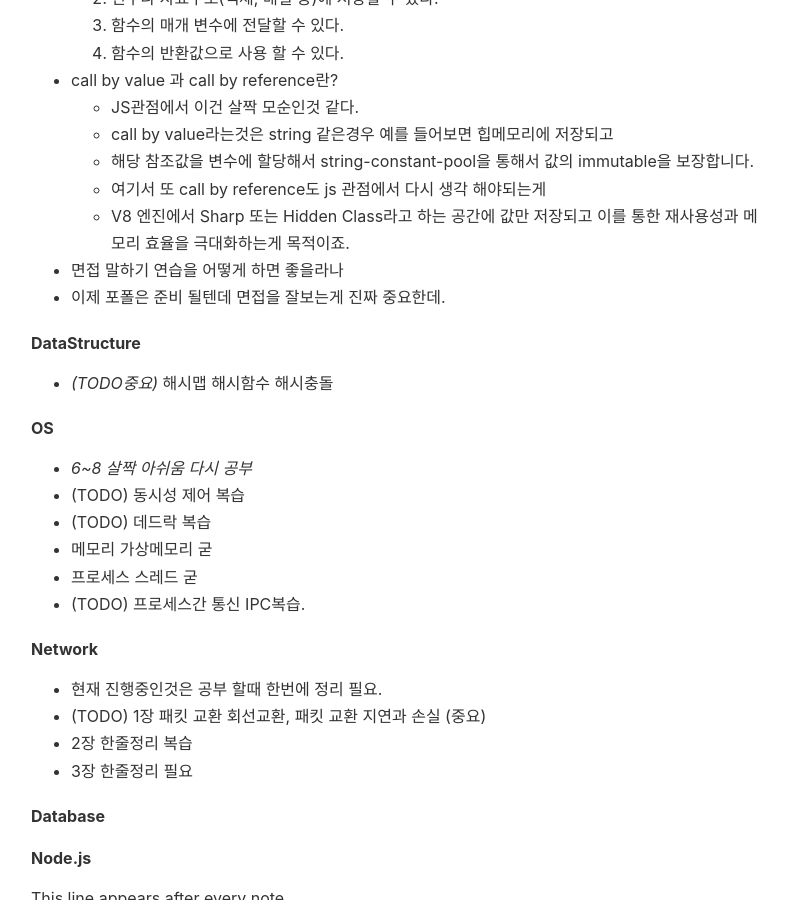
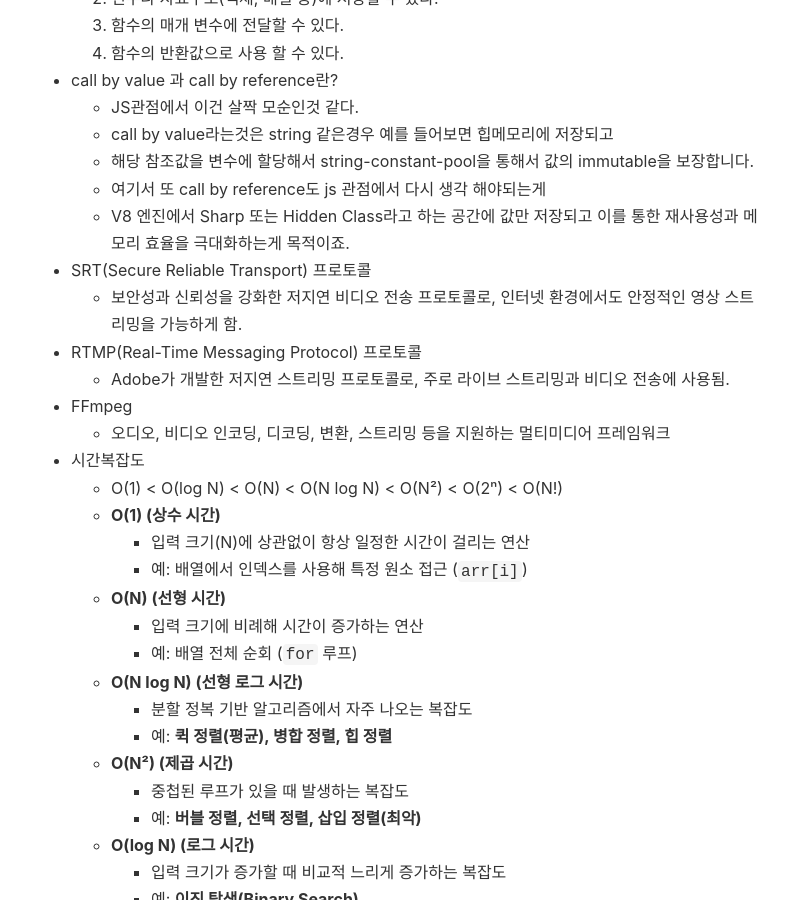
Before and after one commit to yanggwangseong/Article, a Jekyll site: the page built from _notes/TIL/TIL.md, in a window 1280 px wide and 900 px high, scrolled down 641 px. Shown: the whole window, without its empty margins (105-893 px from the left). Built offline with Jekyll 4.4.1, drawn with Linux system fonts in a browser that asks for light colours; some web fonts are replaced; some of the changed text lies outside the part shown.

Commit message:
vault backup: 2025-02-20 17:01:14

```diff
--- a/_notes/TIL/TIL.md
+++ b/_notes/TIL/TIL.md
@@ -24,9 +24,38 @@
 	- 여기서 또 call by reference도 js 관점에서 다시 생각 해야되는게
 	- V8 엔진에서 Sharp 또는 Hidden Class라고 하는 공간에 값만 저장되고 이를 통한 재사용성과 메모리 효율을 극대화하는게 목적이죠.
 
+- SRT(Secure Reliable Transport) 프로토콜
+	- 보안성과 신뢰성을 강화한 저지연 비디오 전송 프로토콜로, 인터넷 환경에서도 안정적인 영상 스트리밍을 가능하게 함.
+- RTMP(Real-Time Messaging Protocol) 프로토콜
+	- Adobe가 개발한 저지연 스트리밍 프로토콜로, 주로 라이브 스트리밍과 비디오 전송에 사용됨.
+- FFmpeg
+	- 오디오, 비디오 인코딩, 디코딩, 변환, 스트리밍 등을 지원하는 멀티미디어 프레임워크
 
-- 면접 말하기 연습을 어떻게 하면 좋을라나
-- 이제 포폴은 준비 될텐데 면접을 잘보는게 진짜 중요한데.
+- 시간복잡도
+	- O(1) < O(log N) < O(N) < O(N log N) < O(N²) < O(2ⁿ) < O(N!)
+	- **O(1) (상수 시간)**
+	    - 입력 크기(N)에 상관없이 항상 일정한 시간이 걸리는 연산
+	    - 예: 배열에서 인덱스를 사용해 특정 원소 접근 (`arr[i]`)
+	- **O(N) (선형 시간)**
+	    - 입력 크기에 비례해 시간이 증가하는 연산
+	    - 예: 배열 전체 순회 (`for` 루프)
+	- **O(N log N) (선형 로그 시간)**
+	    - 분할 정복 기반 알고리즘에서 자주 나오는 복잡도
+	    - 예: **퀵 정렬(평균), 병합 정렬, 힙 정렬**
+	- **O(N²) (제곱 시간)**
+	    - 중첩된 루프가 있을 때 발생하는 복잡도
+	    - 예: **버블 정렬, 선택 정렬, 삽입 정렬(최악)**
+	- **O(log N) (로그 시간)**
+	    - 입력 크기가 증가할 때 비교적 느리게 증가하는 복잡도
+	    - 예: **이진 탐색(Binary Search)**
+	- **O(2ⁿ) (지수 시간)**
+	    - 입력 크기가 증가할수록 급격하게 증가하는 복잡도
+	    - 예: **재귀적인 피보나치 구현, 백트래킹 알고리즘(최악의 경우)**
+	- **O(N!) (팩토리얼 시간)**
+	    - 가장 비효율적인 시간 복잡도로, 작은 N에서도 실행 시간이 급격히 증가
+	    - 예: **순열 생성(Permutation), 브루트포스 TSP(외판원 문제)**
+
+
 
 #### DataStructure
 - *(TODO중요)* 해시맵 해시함수 해시충돌
```
Also changed, not shown: _notes/posting/우선순위큐와 힙.md (+17 -3 lines).
